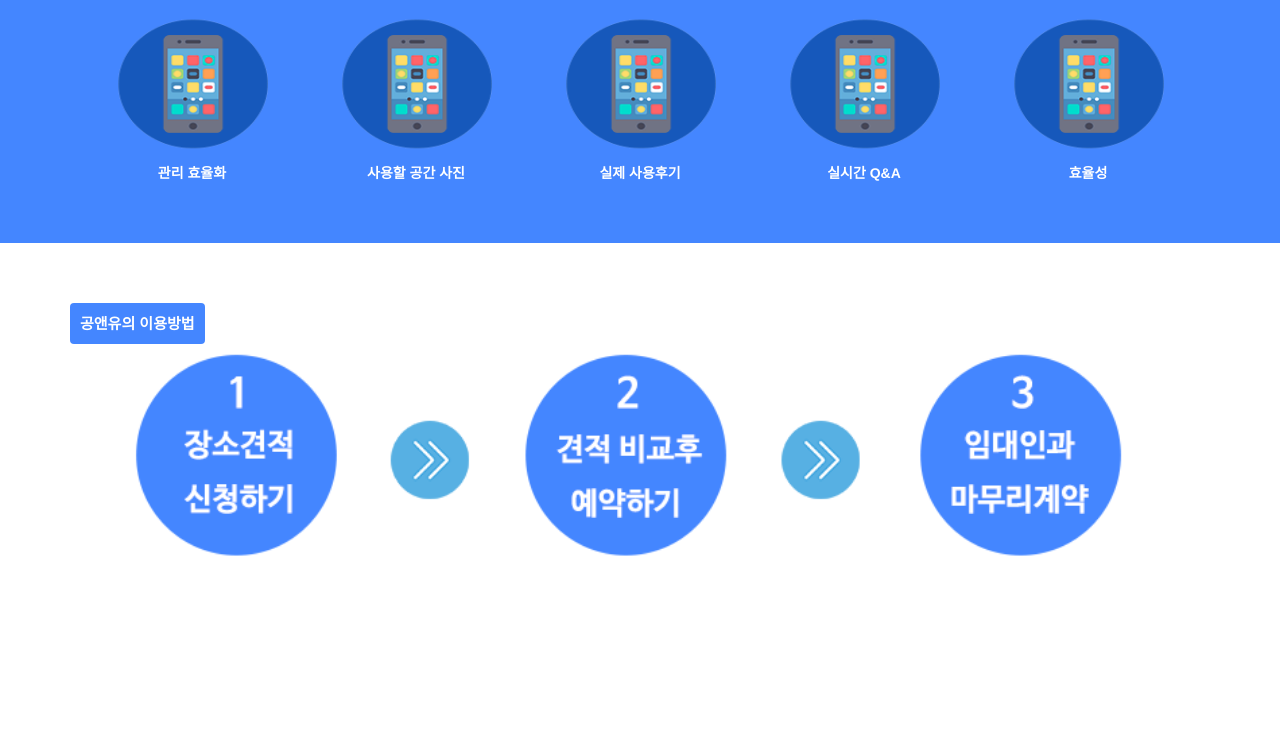
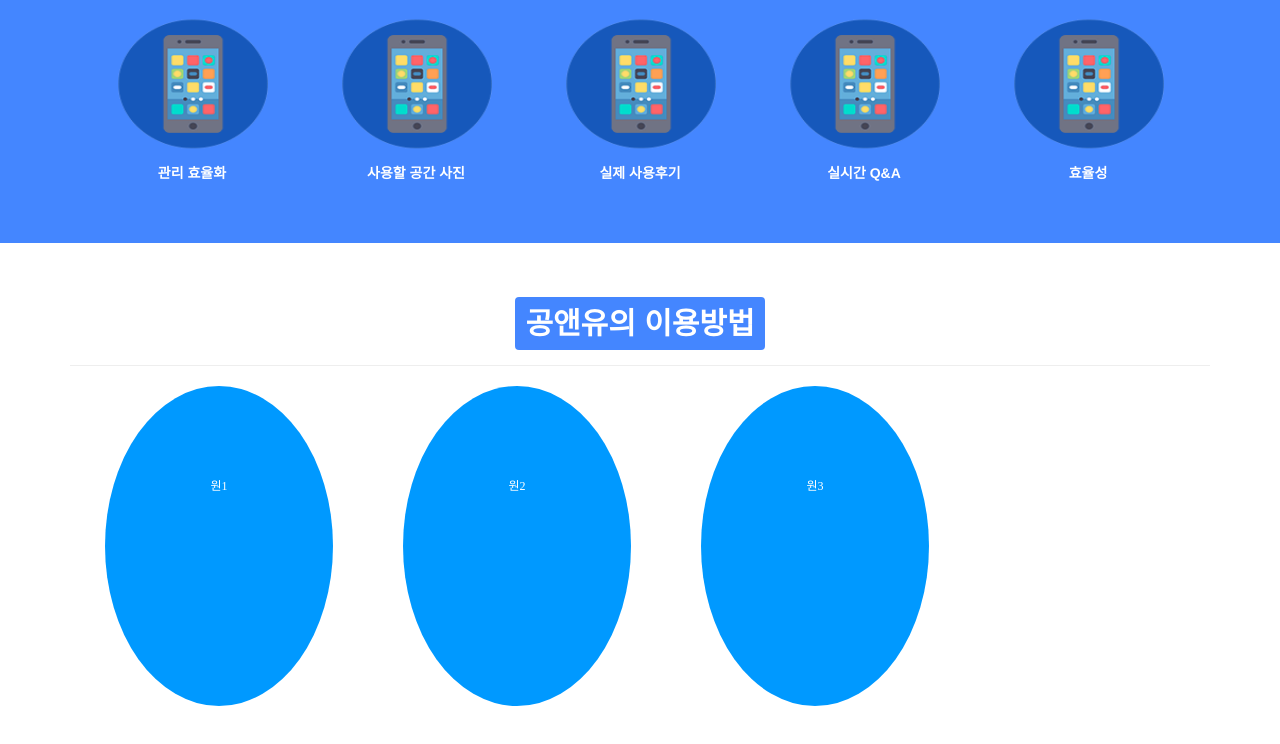
Before and after one commit to JeonSeongBae/OnU, a plain HTML site: page onu/index.html in a window 1280 px wide. Shown: the part 1065-1809 px from the top of the page. Before the commit the page ends 1694 px from the top, so only its background shows below. Drawn offline with nearby package versions, Linux system fonts and the light colour scheme; a web font is replaced by a local one.

Commit message:
make_circle

```diff
--- a/onu/css/stylesheet.css
+++ b/onu/css/stylesheet.css
@@ -86,12 +86,35 @@
 }
 
 .fourth span{
-  float: left;
-  font-size: 20px;
+  /*float: left;*/
+  text-align: left;
+  left: 0;
+  font-size: 30px;
   font-weight: 900;
   color: #ffffff;
   padding: 10 10 10 10;
   background-color: #4486ff;
+}
+
+.circle-row{
+  width: 80%;
+}
+
+.circle {
+ float: left;
+ width:25%;
+ height:40%;
+ border-radius:200px;
+ -moz-border-radius : 100px;
+ -webkit-border-radius : 100%;
+ -ms-border-radius :100px;
+ -khtml-border-radius : 100px;
+ -o-border-radius :100px;
+ background:#09F;
+ font:normal 12px/200px "나눔고딕", "돋움", "굴림";
+ color:#fff;
+ text-align:center;
+ margin: 0 35 0 35 ;
 }
 
 .main-section {
@@ -164,10 +187,10 @@
   background-size: contain;
 }
 
-.main-guide .container span {
+/*.main-guide .container span {
   font-size: 15px;
   text-align: left;
-}
+}*/
 
 .main-modal {
   width: 100%;
--- a/onu/index.html
+++ b/onu/index.html
@@ -131,9 +131,17 @@
     <div class="main-section main-guide">
       <div class="container fourth">
         <span>공앤유의 이용방법</span>
-        <br>
-        <div class="">
-          <img src="images/maincontent2.png" alt="이용방법">
+        <hr>
+        <div class="circle-row">
+          <div class="circle">
+            원1
+          </div>
+          <div class="circle">
+            원2
+          </div>
+          <div class="circle">
+            원3
+          </div>
         </div>
       </div>
     </div>
```
